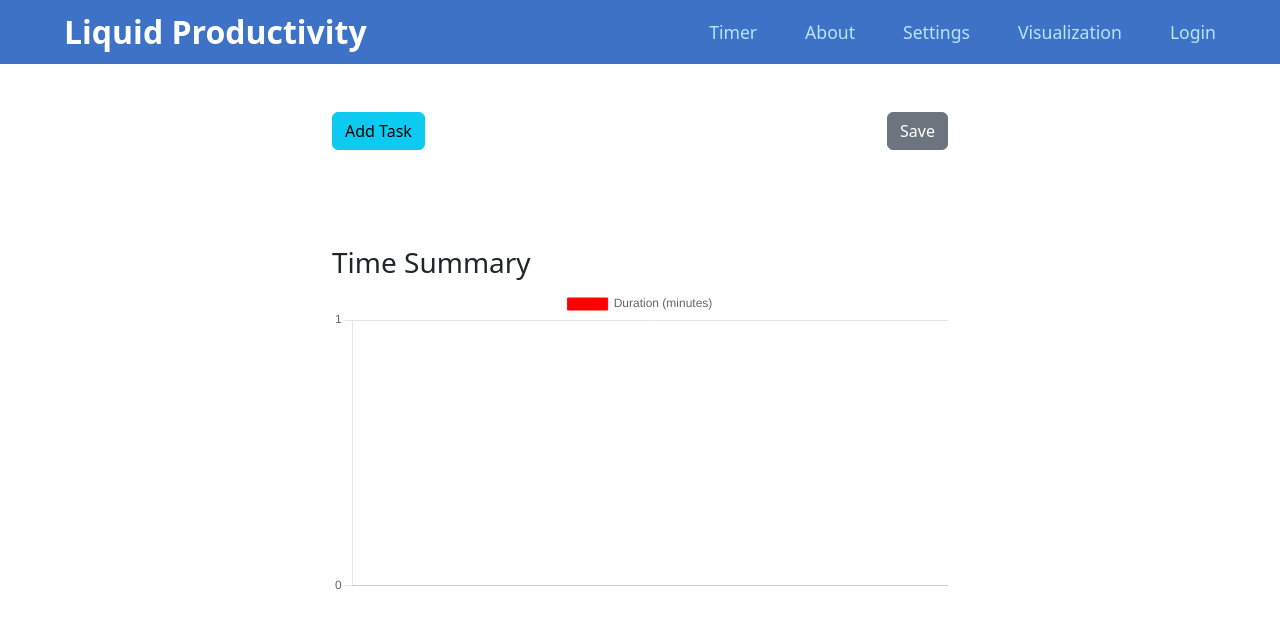
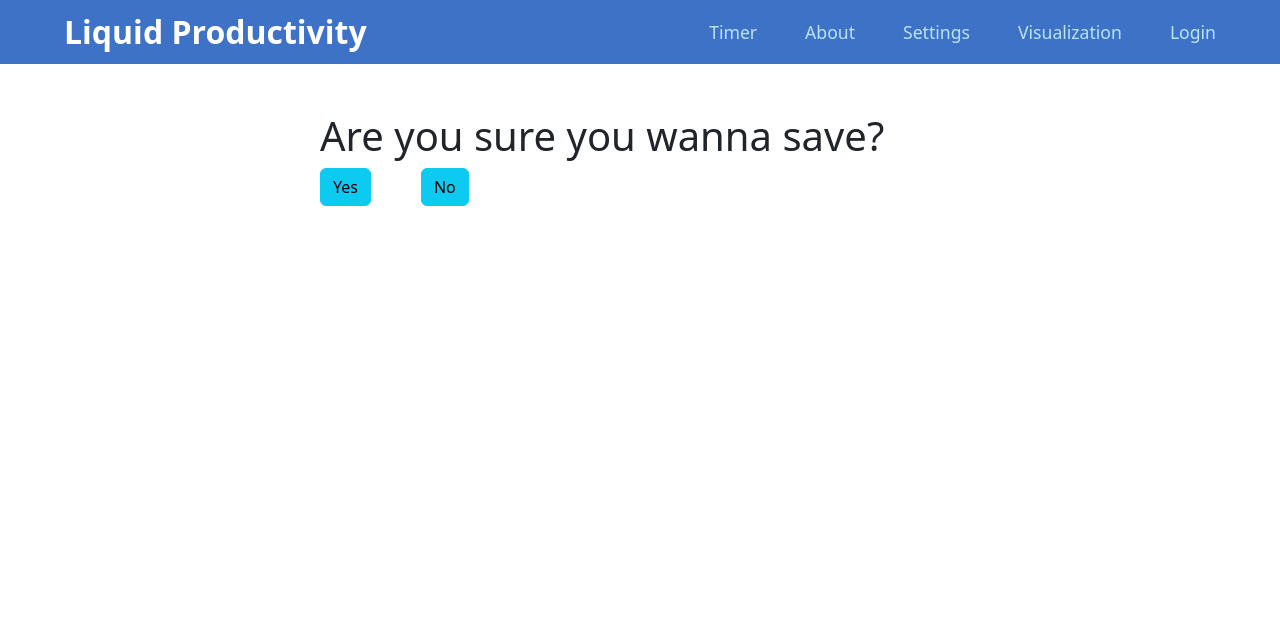
Before and after one commit to CS222-UIUC/course-project-bongo, a Next.js app in the folder nextjs/: page / in a window 1280 px wide. Shown: the top 628 px of the page. Built offline with nearby package versions, Linux system fonts and the light colour scheme.

Commit message:
added a simple popup for save button

```diff
--- /dev/null
+++ b/nextjs/components/Popup.js
@@ -0,0 +1,13 @@
+import React from "react";
+import { Button } from 'react-bootstrap';
+export const Popup = ({ text, yesPopup, noPopup }) => {
+  return (
+    <div className="popup-container">
+     <div className="popup-body">
+      <h1>{text}</h1>
+      <Button variant="info" onClick={yesPopup}>Yes</Button>
+      <Button variant="info" onClick={noPopup} style ={{marginLeft: '50px'}}>No</Button>
+     </div>
+    </div>
+  );
+};
--- a/nextjs/pages/index.js
+++ b/nextjs/pages/index.js
@@ -2,9 +2,11 @@ import { useState } from 'react';
 import BarChart from '@components/BarChart';
 import Stopwatch from '@components/Stopwatch';
 import { Button } from 'react-bootstrap';
+import { Popup } from "../components/Popup";
 
 export default function App() {
   const [tasks, setTasks] = useState([]);
+  const [open, setOpen] = useState([]);
 
   const addTask = () => {
     setTasks((prevTasks) => [
@@ -34,10 +36,16 @@ export default function App() {
   };
 
   const handleSave = () => {
+    setOpen(true);
+  }
+
+  const handleYes = () => {
     setTasks((prevTasks) => []);
+    setOpen(false);
   }
 
   return (
+    <div>{open ? <Popup text="Are you sure you wanna save?" yesPopup={handleYes} noPopup={() => setOpen(false)} /> :
     <div className="container mt-5">
       <div className="row">
         {tasks.map((task, index) => (
@@ -67,6 +75,8 @@ export default function App() {
         />
       </div>
     </div>
+    }
+    </div>
   );
 
 
```
